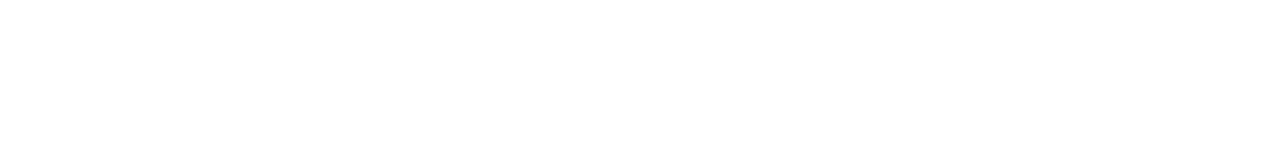
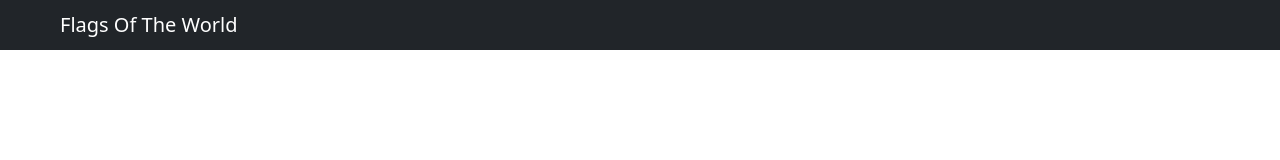
Before and after one commit to natiapreutesei/teamproject, a website built with Vite: page src/index.html in a window 1280 px wide. Built offline with nearby package versions, Linux system fonts and the light colour scheme.

Commit message:
navbar ok

```diff
--- a/package.json
+++ b/package.json
@@ -17,7 +17,6 @@
   },
   "dependencies": {
     "@popperjs/core": "^2.11.8",
-    "bootstrap": "^5.3.2",
-    "bootstrap-icons": "^1.11.1"
+    "bootstrap": "^5.3.2"
   }
 }
--- a/src/index.html
+++ b/src/index.html
@@ -2,18 +2,19 @@
 <html lang="en">
 <head>
     <meta charset="utf-8">
-    <meta name="viewport" content="width=device-width, initial-scale=1">
+    <meta content="width=device-width, initial-scale=1" name="viewport">
     <title>Team Project - Rest Countries</title>
-    <script type="module" src="./js/main.js"></script>
+    <script src="./js/main.js" type="module"></script>
 </head>
 <body>
 <!--header and navbar-->
 
 <header>
-    <div id="navbar">
-
-
+    <nav bg-body-tertiary id="navbar" class=" navbar bg-dark">
+    <div class="container-fluid">
+        <span class="navbar-brand mb-0 h1 display-5 text-white ms-5">Flags Of The World</span>
     </div>
+    </nav>
 </header>
 
 </body>
--- a/src/js/main.js
+++ b/src/js/main.js
@@ -1,6 +1,6 @@
 // Import our custom CSS
 import '../scss/styles.scss';
-import 'bootstrap-icons';
+
 
 // Import all of Bootstrap's JS
 import * as bootstrap from 'bootstrap'
```
Also changed, not shown: 1 other file.
